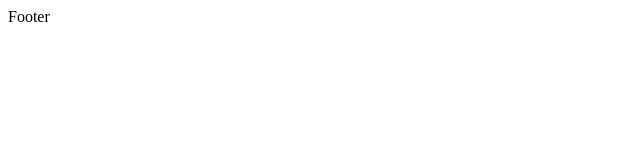
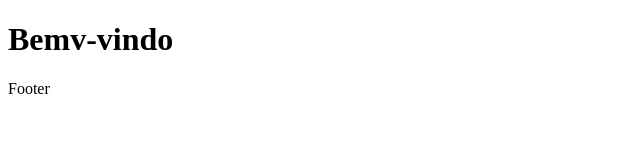
Before and after one commit to Kadu-60/aula-git, a plain HTML site: page index.html in a window 1280 px wide. Shown: the whole page, without its empty margins (0-640 px from the left). Drawn offline with Linux system fonts and the light colour scheme.

Commit message:
inclusão de h1

```diff
--- a/index.html
+++ b/index.html
@@ -8,7 +8,7 @@
     <link rel="stylesheet" href="css/styles.css">
 </head>
 <body>
-
+    <h1>Bemv-vindo</h1>
 <footer>
     Footer
 </footer>
```
